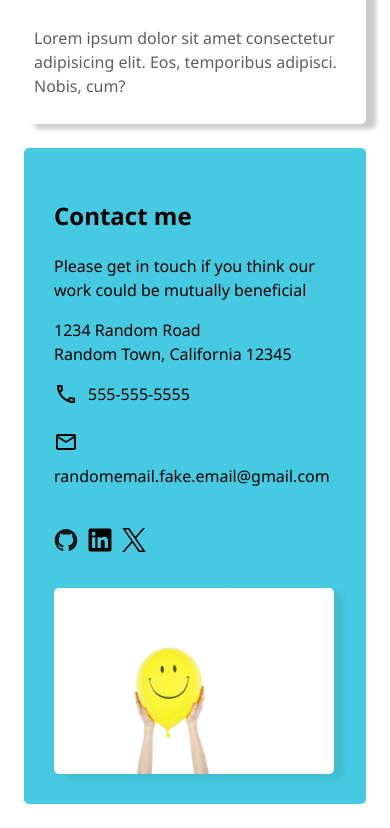
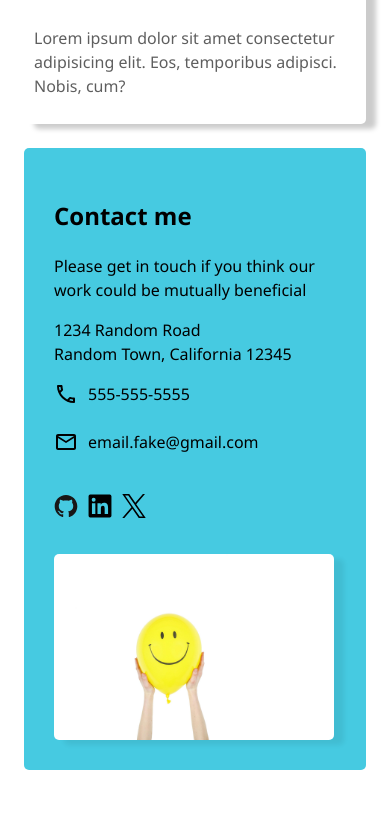
Before and after one commit to SoloGudLyf/homepage, a plain HTML site: page index.html in a window 390 px wide. Shown: the part 3340-4168 px from the top of the page. After the commit the page ends 4134 px from the top, so only its background shows below. Drawn offline with Linux system fonts and the light colour scheme.

Commit message:
fix: Shorten length of email so it doesn't overflow on small screens

```diff
--- a/index.html
+++ b/index.html
@@ -176,7 +176,7 @@
     </main>
     <footer><section class="contact"><h2>Contact me</h2><p>Please get in touch if you think our work could be mutually beneficial</p>
     <p>1234 Random Road <br> Random Town, California 12345</p>
-    <p></span><span><svg xmlns="http://www.w3.org/2000/svg" viewBox="0 0 24 24"><title>phone-outline</title><path d="M20,15.5C18.8,15.5 17.5,15.3 16.4,14.9C16.3,14.9 16.2,14.9 16.1,14.9C15.8,14.9 15.6,15 15.4,15.2L13.2,17.4C10.4,15.9 8,13.6 6.6,10.8L8.8,8.6C9.1,8.3 9.2,7.9 9,7.6C8.7,6.5 8.5,5.2 8.5,4C8.5,3.5 8,3 7.5,3H4C3.5,3 3,3.5 3,4C3,13.4 10.6,21 20,21C20.5,21 21,20.5 21,20V16.5C21,16 20.5,15.5 20,15.5M5,5H6.5C6.6,5.9 6.8,6.8 7,7.6L5.8,8.8C5.4,7.6 5.1,6.3 5,5M19,19C17.7,18.9 16.4,18.6 15.2,18.2L16.4,17C17.2,17.2 18.1,17.4 19,17.4V19Z" /></svg> 555-555-5555</span> <br><span><svg xmlns="http://www.w3.org/2000/svg" viewBox="0 0 24 24"><title>email-outline</title><path d="M22 6C22 4.9 21.1 4 20 4H4C2.9 4 2 4.9 2 6V18C2 19.1 2.9 20 4 20H20C21.1 20 22 19.1 22 18V6M20 6L12 11L4 6H20M20 18H4V8L12 13L20 8V18Z" /></svg> randomemail.fake.email@gmail.com</span><br>
+    <p></span><span><svg xmlns="http://www.w3.org/2000/svg" viewBox="0 0 24 24"><title>phone-outline</title><path d="M20,15.5C18.8,15.5 17.5,15.3 16.4,14.9C16.3,14.9 16.2,14.9 16.1,14.9C15.8,14.9 15.6,15 15.4,15.2L13.2,17.4C10.4,15.9 8,13.6 6.6,10.8L8.8,8.6C9.1,8.3 9.2,7.9 9,7.6C8.7,6.5 8.5,5.2 8.5,4C8.5,3.5 8,3 7.5,3H4C3.5,3 3,3.5 3,4C3,13.4 10.6,21 20,21C20.5,21 21,20.5 21,20V16.5C21,16 20.5,15.5 20,15.5M5,5H6.5C6.6,5.9 6.8,6.8 7,7.6L5.8,8.8C5.4,7.6 5.1,6.3 5,5M19,19C17.7,18.9 16.4,18.6 15.2,18.2L16.4,17C17.2,17.2 18.1,17.4 19,17.4V19Z" /></svg> 555-555-5555</span> <br><span><svg xmlns="http://www.w3.org/2000/svg" viewBox="0 0 24 24"><title>email-outline</title><path d="M22 6C22 4.9 21.1 4 20 4H4C2.9 4 2 4.9 2 6V18C2 19.1 2.9 20 4 20H20C21.1 20 22 19.1 22 18V6M20 6L12 11L4 6H20M20 18H4V8L12 13L20 8V18Z" /></svg> email.fake@gmail.com</span><br>
     <div class="footer-icons"><svg viewBox="0 0 128 128">
         <g fill="#181616">
           <path
```
